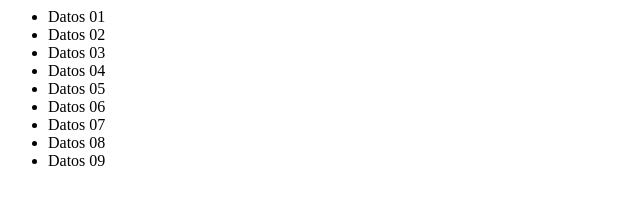
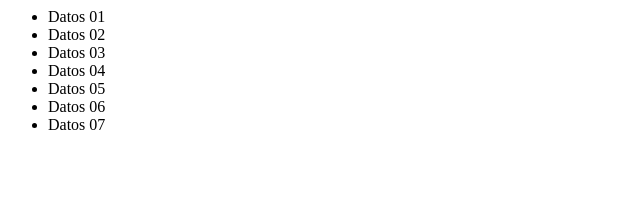
Before and after one commit to Dwardz/RPS, a plain HTML site: page index.html in a window 1280 px wide. Shown: the whole page, without its empty margins (0-640 px from the left). Drawn offline with Linux system fonts and the light colour scheme.

Commit message:
index.html

```diff
--- a/index.html
+++ b/index.html
@@ -15,8 +15,6 @@
  <li>Datos 05</li>
  <li>Datos 06</li>
  <li>Datos 07</li>
- <li>Datos 08</li>
- <li>Datos 09</li>
 </ul>
 
 
```
